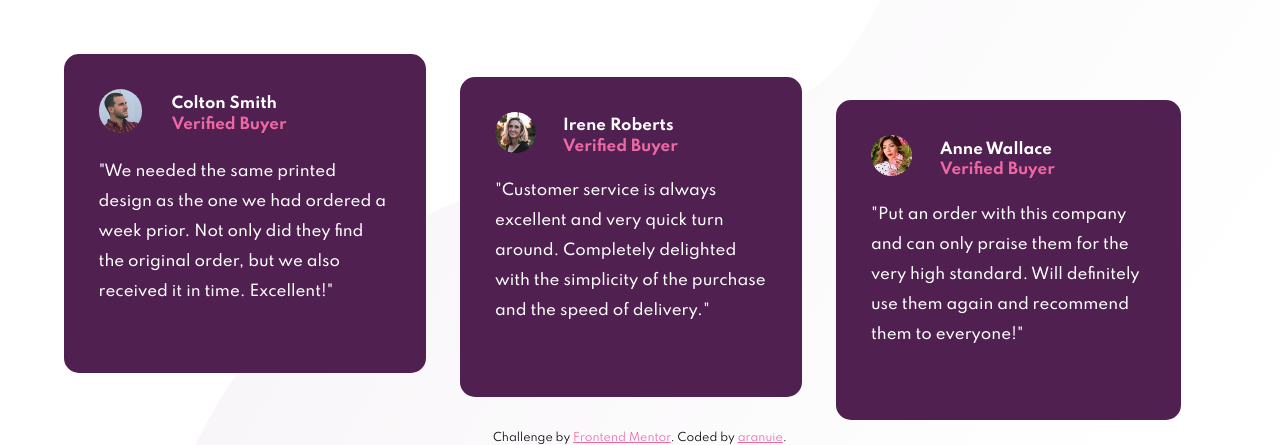
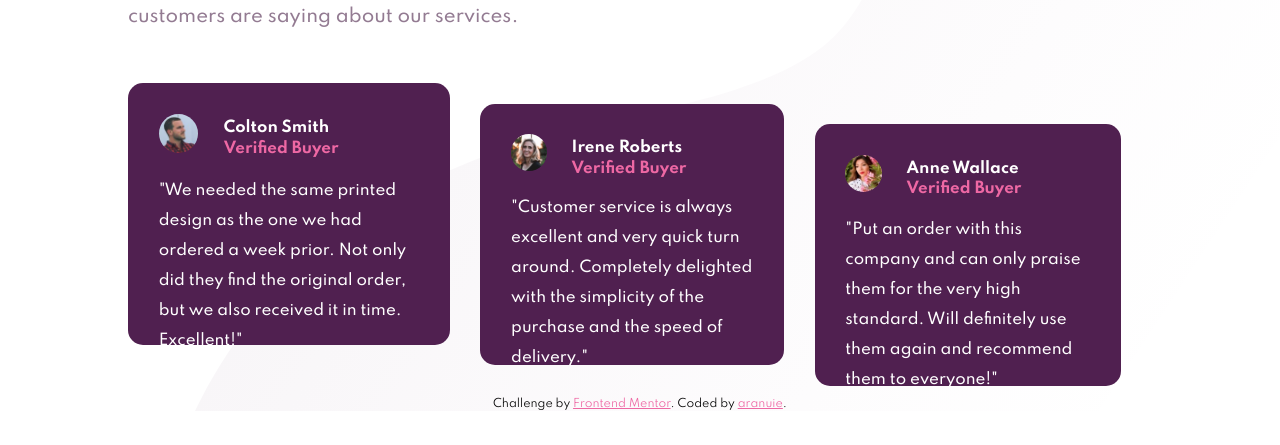
Before and after one commit to aranuie/social-proof-section-master, a plain HTML site: page index.html in a window 1280 px wide. Shown: the part 366-811 px from the top of the page. Drawn offline with Linux system fonts and the light colour scheme.

Commit message:
adjusted margins

```diff
--- a/styles.css
+++ b/styles.css
@@ -118,8 +118,8 @@ h4 {
     }
 
     .container {
-        max-width: 90%;
-        margin: 5% auto 0 auto;
+        max-width: 80%;
+        margin: 8% auto 0 auto;
     }
 
     .desktop {
@@ -208,7 +208,7 @@ h4 {
     .customers {
         margin-right: 3%;
         padding: 3%;
-        height: 250px;
+        height: 200px;
         margin-bottom: 0;
     }
 
```
